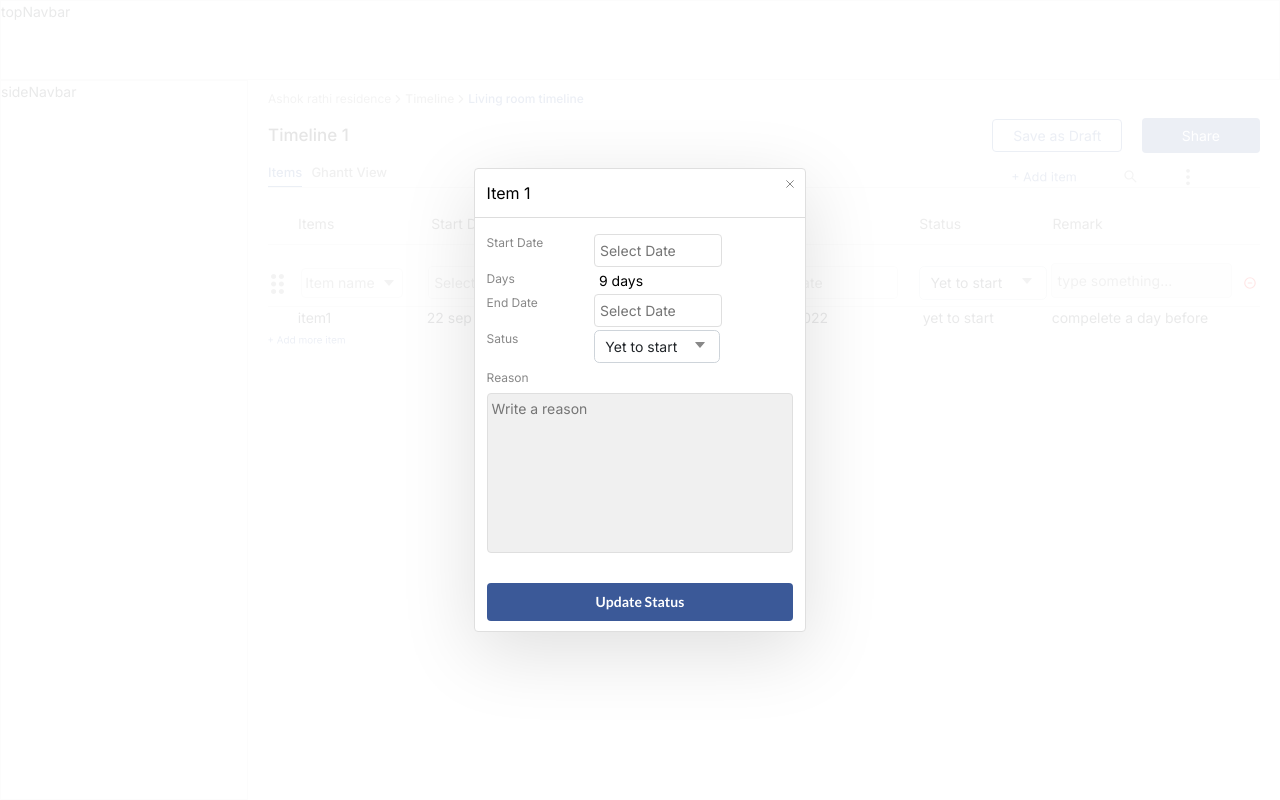
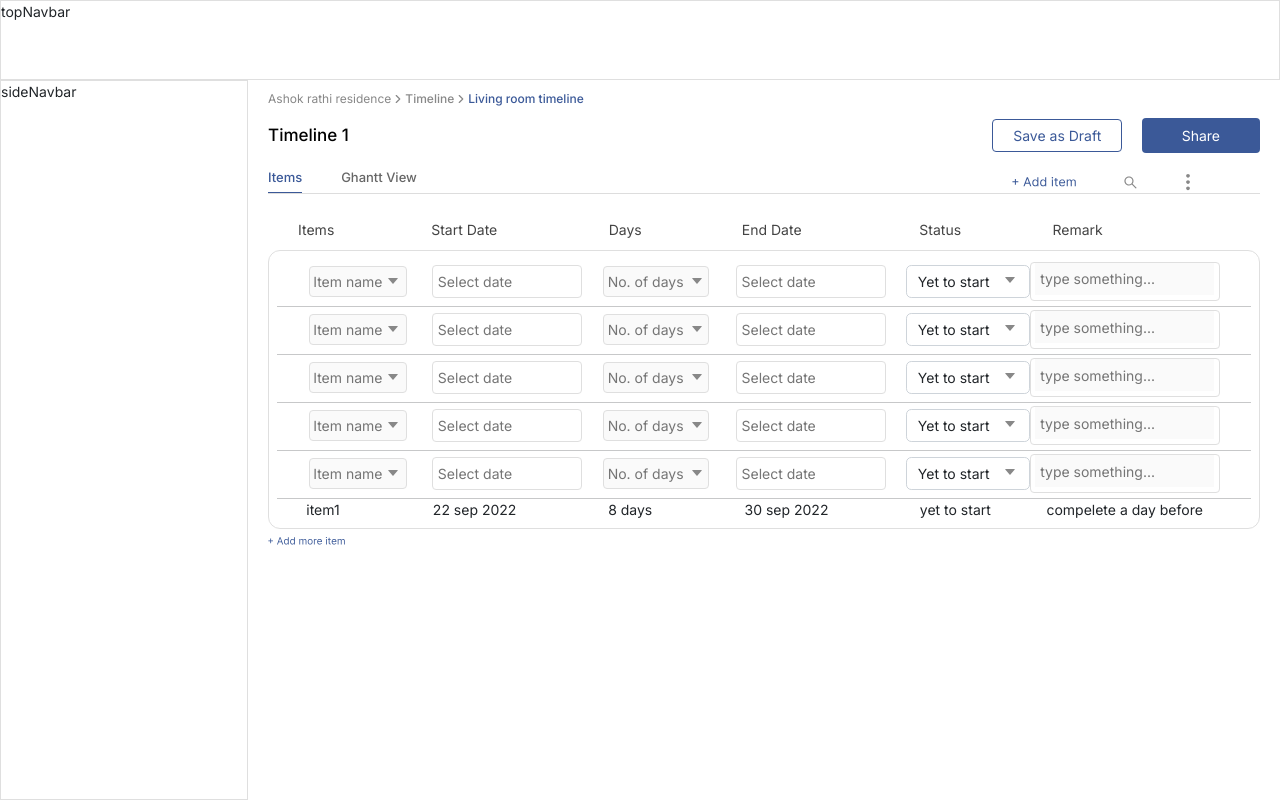
Before and after one commit to Parshuram12345/timeline-fe, a React (Create React App) app: page /innertimeline in a window 1280 px wide. Built offline with nearby package versions, Linux system fonts and the light colour scheme.

Commit message:
added hover effect

```diff
--- a/src/Redux/Actions/timelineAction.js
+++ b/src/Redux/Actions/timelineAction.js
@@ -1,6 +1,5 @@
 import { getReq, postReq, putReq } from "../../service/api";
 import { BaseUrl } from "../../utils/static/timelineConfig";
-// console.log(getReq)
 
 export function getTimelineData(timelineData) {
   return {
--- a/src/components/HeroComponentsPC/InnerTimeline/InnerTimeline.css
+++ b/src/components/HeroComponentsPC/InnerTimeline/InnerTimeline.css
@@ -55,7 +55,17 @@
     width: 12%;
 }
 .hash-icon{
-    width: 1vw;
+    width: 25%;
+    display:none
+}
+.minus-icon{
+    display:none;
+}
+.item-container{
+    padding: 3px;
+}
+.item-container:hover .minus-icon .hash-icon{
+  display: block;
 }
 .padding-3{
     padding: 3px;
@@ -69,10 +79,7 @@
 .arrow-icon{
     background: white;
 }
-.item-container{
-    border-bottom: 1px solid #DFDFDF;
-    padding: 3px;
-}
+
 .add-more-item{
     width: 6vw;
 }
--- a/src/components/HeroComponentsPC/InnerTimeline/InnerTimeline.jsx
+++ b/src/components/HeroComponentsPC/InnerTimeline/InnerTimeline.jsx
@@ -9,6 +9,7 @@ import { imageslist } from "./../../../utils/images";
 function InnerTimeline() {
   const [itemsflag, setItemsflag] = useState(false);
   const [ghanttflag, setGhanttflag] = useState(false);
+  const [editUpdate,setEditUpdate]=useState(false)
   const [readonlystatus, setReadonlyStatus] = useState(false);
   const {
     lineVertical,
@@ -18,9 +19,10 @@ function InnerTimeline() {
     addItem,
     addMoreItem,
     crossCloseIcon,
+    minusCircelOutline
   } = imageslist;
   const navigate = useNavigate();
-  const dummyArr = Array.from({ length: 1 });
+  const dummyArr = Array.from({ length: 5 });
   const handleItemsDocs = () => {
     setItemsflag(false);
     setGhanttflag(true);
@@ -37,29 +39,29 @@ function InnerTimeline() {
   };
 
   ///---fixed the every status color in drop-down------////
-  const handleSelectStatus = (e)=>{
-    console.log(e.target.value)
-      const selectedStatus = document.getElementsByClassName("form-select")[0]
-      switch(e.target.value){
+  const handleSelectStatus = (e) => {
+    console.log(e.target.value);
+    const selectedStatus = document.getElementsByClassName("form-select")[0];
+    switch (e.target.value) {
       case "Yet to start":
-          selectedStatus.style.color="#888888";
+        selectedStatus.style.color = "#888888";
         break;
       case "Active":
-          console.log("active")
-          selectedStatus.style.color="#3B5998";
+        console.log("active");
+        selectedStatus.style.color = "#3B5998";
         break;
       case "Pending":
-          selectedStatus.style.color="#BBB400";
+        selectedStatus.style.color = "#BBB400";
         break;
       case "Delayed":
-          selectedStatus.style.color="#D50000";
+        selectedStatus.style.color = "#D50000";
         break;
       case "Completed":
-          selectedStatus.style.color="#2BA400";
+        selectedStatus.style.color = "#2BA400";
         break;
     }
     // console.log()
-  }
+  };
 
   return (
     <div className="innertimeline-wrapper">
@@ -100,8 +102,8 @@ function InnerTimeline() {
           </button>
         </div>
       </div>
-      <div className="d-flex justify-between align-center margin-top-10">
-        <div className="d-flex width-12 justify-between">
+      <div style={{marginTop:"15px"}} className="d-flex justify-between align-center">
+        <div className="d-flex width-15 justify-between">
           <div
             className={`font-weight-500 ${
               !itemsflag ? "items-tab" : "ghantt-tab"
@@ -165,8 +167,8 @@ function InnerTimeline() {
         <div className="width-15">Status</div>
         <div className="width-20">Remark</div>
       </div>
-      <div style={{ marginTop: "0%" }} className="ui divider"></div>
-      <div>
+
+      <div  style={{borderRadius:"12px",padding:"8px"}} className="border-radius-4 border-df">
         {dummyArr &&
           dummyArr.map((_, index) => {
             return (
@@ -223,17 +225,21 @@ function InnerTimeline() {
                     </select>
                     <AiFillCaretDown className="position-absolute arrow-icon right-13 top-8 color-text-888888" />
                   </div>
-                  <div className="width-20 remarks-field">
+                  <div className="width-20 remarks-field border-df border-radius-4">
                     <textarea
                       rows="1"
                       cols="17"
                       style={{ resize: "none" }}
-                      className="border-df border-radius-4 padding-3 bg-color-fa"
+                      className="padding-3 bg-color-fa border-none"
                       placeholder="type something..."
                     />
                   </div>
-                  <HiOutlineMinusCircle style={{ color: "red" }} />
+                  <div style={{width:"3%"}} >
+                    <img src={minusCircelOutline} className="minus-icon" alt="minus-icon"/>
                   </div>
+                </div>
+                {/* <div style={{ marginTop: "0%" }} className="ui divider"></div> */}
+                <hr style={{ marginTop: "2px",marginBottom:"0" }}/>
               </>
             );
           })}
@@ -291,7 +297,8 @@ function InnerTimeline() {
       {/*  } */}
 
       {/* ///----open  edit update modal--- */}
-      <div className="main-modal-wrapper">
+
+      { editUpdate && <div className="main-modal-wrapper">
         <div className="modal-wrapper-pc position-relative">
           <div className="padding-12 color-text-000000 font-weight-400 font-size-16">
             Item 1
@@ -333,13 +340,16 @@ function InnerTimeline() {
                 />
               </div>
             </div>
-            <div  style={{width:"76%"}} className="d-flex justify-between divider-margin-3">
+            <div
+              style={{ width: "76%" }}
+              className="d-flex justify-between divider-margin-3"
+            >
               <label className="label-text">Satus</label>
-              <div className="position-relative" style={{color: "#3B5998",width:"54%"}}>
-                    <select
-                      className="form-select"
-                      onChange={handleSelectStatus}
+              <div
+                className="position-relative"
+                style={{ color: "#3B5998", width: "54%" }}
               >
+                <select className="form-select" onChange={handleSelectStatus}>
                   {/* <option  style={{color:"#888888"}} selected>Yet to start</option>
                       <option style={{color:"#3B5998"}} value="1">ACTIVE</option>
                       <option  style={{color:"#BBB400"}}  value="2">PENDING</option>
@@ -353,7 +363,6 @@ function InnerTimeline() {
                 </select>
                 <AiFillCaretDown className="position-absolute arrow-icon right-13 top-8 color-text-888888" />
               </div>
-              {/* </div> */}
             </div>
             <label className="label-text divider-margin-3">Reason</label>
             <textarea
@@ -376,7 +385,7 @@ function InnerTimeline() {
             </div>
           </div>
         </div>
-      </div>
+      </div>}
 
       {/* /// not updating anything item */}
       {/* <div className="main-modal-wrapper">
--- a/src/components/HeroComponentsPC/mainSection/mainSection.jsx
+++ b/src/components/HeroComponentsPC/mainSection/mainSection.jsx
@@ -10,13 +10,12 @@ import "./mainSection.css";
 import { data } from "../../../utils";
 import { imageslist } from './../../../utils/images/index';
 import { createTimelineData, getTimelinedata } from "../../../Redux/Actions/timelineAction";
-// import timelineReducer from './../../../Redux/Reducers/timelineReducer';
 
 function MainSection() {
   const dispatch = useDispatch()
   const appState = useSelector((state)=> state.timelineReducer)
   const {timelineData} = appState;
-  console.log(timelineData,timelineData.data)
+  // console.log(timelineData,timelineData.data)
   const [opeTimelineModal, setOpenTimelineModal] = useState(false);
   const [draftsflag, setDraftsflag] = useState(false);
   const [sentflag, setSentflag] = useState(false);
@@ -98,6 +97,7 @@ function MainSection() {
   function createTimeLine() {
     if(timelineName){
       dispatch(createTimelineData(projectid,timelineName))
+      navigate("/innertimeline")
     } else{
             console.log("enter the timeline name")
             setTimelineNameError(true)
--- a/src/utils/images/index.jsx
+++ b/src/utils/images/index.jsx
@@ -11,7 +11,8 @@ import searchIcon from "../../Images/searchicon.svg"
 import lineVertical from "../../Images/linevertical.svg"
 import threeDots from "../../Images/threedots.svg"
 import Ellipse_bg from "../../Images/Ellipse.svg"
-import crossCloseIcon from "../../Images/crosscloseicon.svg"
+import crossCloseIcon from "../../Images/crosscloseicon.svg";
+import minusCircelOutline from "../../Images/minuscircleoutline.svg"
 export const imageslist ={
     addItem,
     addMoreItem,
@@ -26,5 +27,6 @@ export const imageslist ={
     lineVertical,
     threeDots,
     crossCloseIcon,
-    Ellipse_bg
+    Ellipse_bg,
+    minusCircelOutline
 }
--- a/src/utils/index.jsx
+++ b/src/utils/index.jsx
@@ -1,5 +1,5 @@
 import { BaseUrl, AccessToken, projectid, statusList, monthList } from './static/timelineConfig'
-console.log(localStorage.getItem("token"))
+// console.log(localStorage.getItem("token"))
 export function getToken(){
    return localStorage.getItem("token") ? localStorage.getItem("token"):null
 }
```
Also changed, not shown: src/Images/minuscircleoutline.svg (added). Lines whose indentation alone changed are shown as unchanged.
